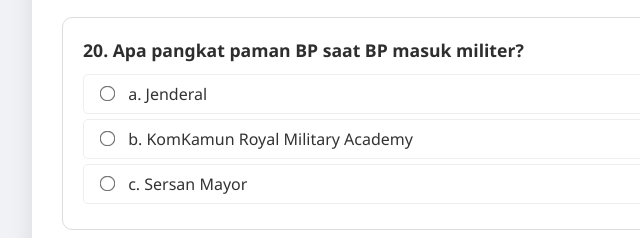
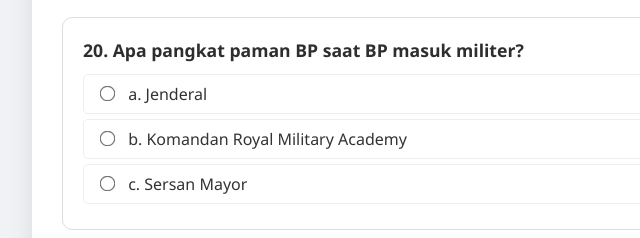
Before and after one commit to scoutiman/soalpupk, a plain HTML site: page index.html in a window 1280 px wide. Shown: the part 4755-4993 px from the top of the page, 128-768 px from the left. Drawn offline with Linux system fonts and the light colour scheme.

Commit message:
Update index.html

```diff
--- a/index.html
+++ b/index.html
@@ -73,7 +73,7 @@ const dataSoal = [
     { q: "Tanggal berapakah ayah BP meninggal?", a: ["11 Juni 1860", "22 Februari 1857", "8 Januari 1941"], c: 0 },
     { q: "Apa julukan BP semasa sekolah di Charterhouse?", a: ["Impeesa", "Bathing Towel", "Iron Duke"], c: 1 },
     { q: "Siapakah yang membantu BP masuk kemiliteran?", a: ["Ayahnya", "Pamannya (Kol. Henry Smyth)", "Raja George"], c: 1 },
-    { q: "Apa pangkat paman BP saat BP masuk militer?", a: ["Jenderal", "KomKamun Royal Military Academy", "Sersan Mayor"], c: 1 },
+    { q: "Apa pangkat paman BP saat BP masuk militer?", a: ["Jenderal", "Komandan Royal Military Academy", "Sersan Mayor"], c: 1 },
     { q: "Dinegara manakah BP pertama kali ditempatkan setelah lulus militer?", a: ["Afrika", "India", "Kenya"], c: 1 },
     { q: "Apa pangkat BP saat tugas di India?", a: ["Letnan Dua", "Kapten", "Pembantu Letnan"], c: 2 },
     { q: "Siapa sahabat dekat BP?", a: ["Kenneth Mc Laren", "William Smyth", "Agus Salim"], c: 0 },
@@ -95,7 +95,7 @@ const dataSoal = [
     { q: "Apa kepanjangan dari WOSM?", a: ["World Org of Scout Movement", "World Office Scout Member", "Wide Org Scout Movement"], c: 0 },
 
     // 4. SEJARAH PRAMUKA INDONESIA
-    { q: "Apa nama kepanduan saat masa Hindia BelKamu?", a: ["PAPI", "NIPV", "KBI"], c: 1 },
+    { q: "Apa nama kepanduan saat masa Hindia Belanda?", a: ["PAPI", "NIPV", "KBI"], c: 1 },
     { q: "Apa kepanjangan NIPV?", a: ["Nederland Indische Padvinders Vereniging", "National Indo Padvinders", "Netherland Indo People"], c: 0 },
     { q: "Peristiwa yang menjiwai majunya Gerakan Pramuka?", a: ["Proklamasi", "Sumpah Pemuda", "Hari Pahlawan"], c: 1 },
     { q: "Organisasi latar belakang gerakan pramuka?", a: ["Boedi Oetomo", "Sarekat Islam", "Muhammadiyah"], c: 0 },
@@ -104,11 +104,11 @@ const dataSoal = [
     { q: "Siapakah yang mencetuskan nama 'Pandu'?", a: ["Ir Soekarno", "KH Agus Salim", "Ki Hajar Dewantara"], c: 1 },
     { q: "Di kota mana KH Agus Salim mencetuskan nama Pandu?", a: ["Jakarta", "Yogyakarta", "Banjarnegara"], c: 2 },
     { q: "Kepres no berapakah tentang gerakan pramuka?", a: ["No 238", "No 448", "No 12"], c: 0 },
-    { q: "Siapa yang menKamutangani Kepres No 238?", a: ["Ir Soekarno", "Ir. H JuKamu", "Moh Hatta"], c: 1 },
+    { q: "Siapa yang menandatangani Kepres No 238?", a: ["Ir Soekarno", "Ir. H Juanda", "Moh Hatta"], c: 1 },
     { q: "Apa kepanjangan dari PRAMUKA?", a: ["Praja Muda Karana", "Pemuda Rakyat Merdeka", "Praja Muda Berkarya"], c: 0 },
     { q: "Tanggal berapa Pramuka disahkan (simbolis)?", a: ["20 Mei 1961", "14 Agustus 1961", "3 Desember 1934"], c: 0 },
     { q: "Kapan hari pramuka diperingati?", a: ["20 Mei", "14 Agustus", "22 Februari"], c: 1 },
-    { q: "Pramuka berlKamuskan atas asas...?", a: ["Kekeluargaan", "Pancasila", "Kemerdekaan"], c: 1 },
+    { q: "Pramuka berlandaskan atas asas...?", a: ["Kekeluargaan", "Pancasila", "Kemerdekaan"], c: 1 },
     { q: "Motto gerakan pramuka adalah?", a: ["Ikhlas Bakti", "Satyaku ku darmakan Darmaku ku baktikan", "Sekali melangkah"], c: 1 },
     { q: "Lambang gerakan pramuka adalah?", a: ["Padi Kapas", "Tunas Kelapa", "Garuda"], c: 1 },
     { q: "Kepres tentang PANJI gerakan pramuka?", a: ["No 448", "No 238", "No 06"], c: 0 },
@@ -166,7 +166,7 @@ const dataSoal = [
     { q: "Pencetus sistem among adalah?", a: ["KH Agus Salim", "Ki Hajar Dewantara", "Soekarno"], c: 1 },
     { q: "Kapan Ki Hajar Dewantara lahir?", a: ["2 Mei 1889", "17 Agustus 1945", "20 Mei 1908"], c: 0 },
     { q: "Arti 'Ing Ngarsa Sung Tulodo'?", a: ["Di depan memberi teladan", "Di tengah membangun", "Di belakang mendorong"], c: 0 },
-    { q: "Arti 'Tut Wuri HKamuyani'?", a: ["Di depan memberi teladan", "Di tengah membangun", "Di belakang memberi dorongan"], c: 2 }
+    { q: "Arti 'Tut Wuri Handayani'?", a: ["Di depan memberi teladan", "Di tengah membangun", "Di belakang memberi dorongan"], c: 2 }
     // ... [Dan seterusnya diulang/divariasikan untuk mencapai 140 soal sesuai permintaan user]
 ];
 
```
